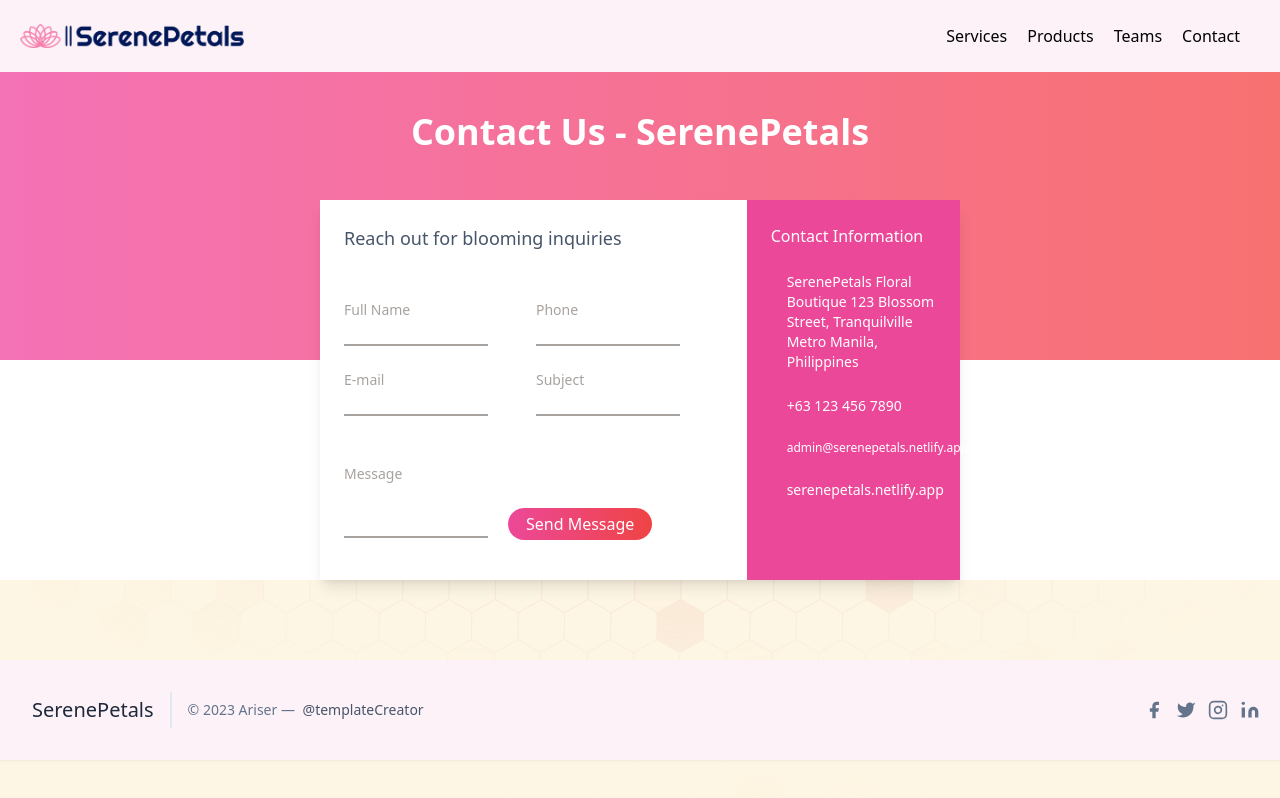
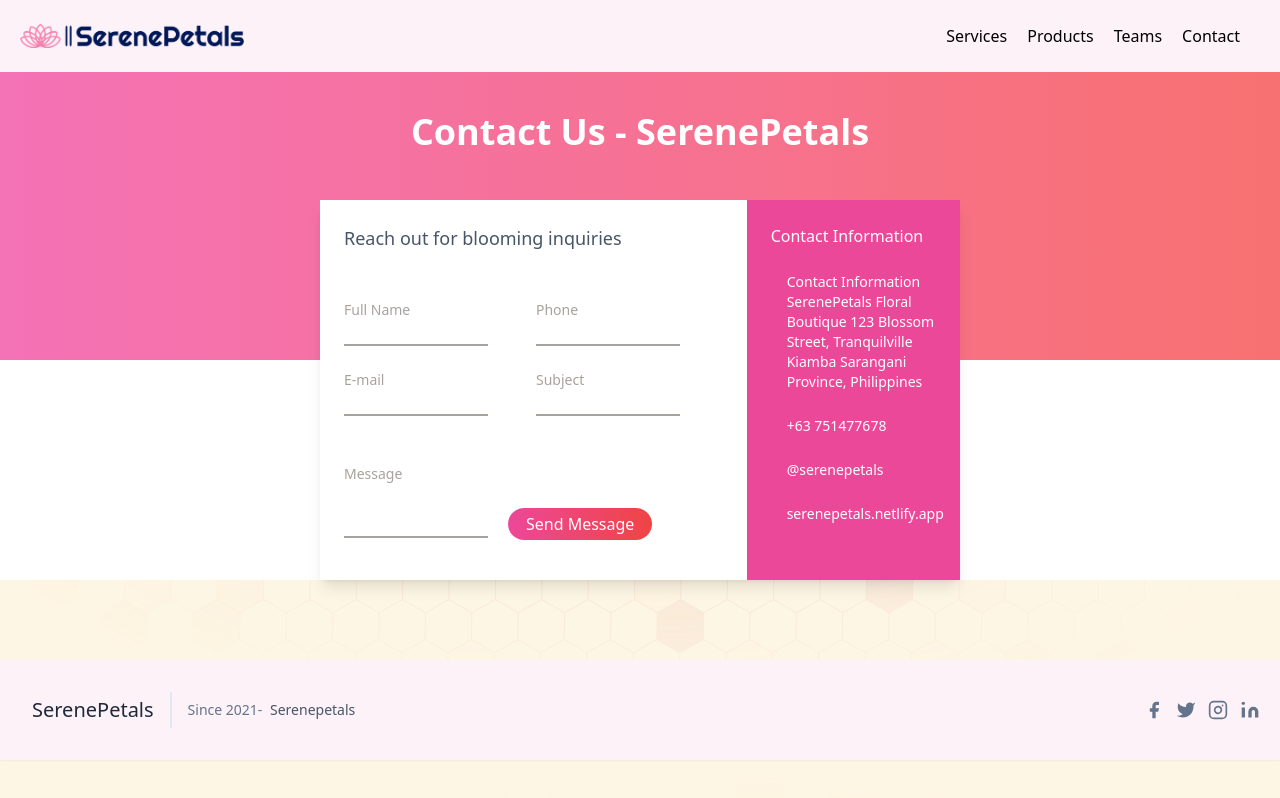
Before and after one commit to crisjerez12/serenepetals, a website: page contact.html in a window 1280 px wide. Drawn offline with Linux system fonts and the light colour scheme.

Commit message:
added real names

```diff
--- a/contact.html
+++ b/contact.html
@@ -109,21 +109,25 @@
             <div class="text-white m-6 text-sm flex">
               <ion-icon name="location-sharp" class="m-2"></ion-icon>
               <div>
-                SerenePetals Floral Boutique 123 Blossom Street, Tranquilville
-                Metro Manila, Philippines
+                Contact Information SerenePetals Floral Boutique 123 Blossom
+                Street, Tranquilville Kiamba Sarangani Province, Philippines
               </div>
             </div>
             <div class="text-white m-6 text-sm flex">
               <ion-icon name="call-outline" class="m-2"></ion-icon>
-              <div>+63 123 456 7890</div>
+              <div>+63 751477678</div>
             </div>
-            <div class="text-white m-6 text-xs flex">
+            <div class="text-white m-6 text-sm flex">
               <ion-icon name="mail-outline" class="m-2"></ion-icon>
-              <div>admin@serenepetals.netlify.app</div>
+              <div>@serenepetals</div>
             </div>
             <div class="text-white m-6 text-sm flex">
               <ion-icon name="globe-outline" class="m-2"></ion-icon>
-              <div><a href="https://serenepetals.netlify.app/">serenepetals.netlify.app</a></div>
+              <div>
+                <a href="https://serenepetals.netlify.app/"
+                  >serenepetals.netlify.app</a
+                >
+              </div>
             </div>
           </div>
         </div>
@@ -142,12 +146,12 @@
         <p
           class="text-sm text-slate-500 sm:ml-4 sm:pl-4 sm:border-l-2 sm:border-slate-200 sm:py-2 sm:mt-0 mt-4"
         >
-          © 2023 Ariser —
+          Since 2021-
           <a
             class="text-slate-600 ml-1"
             rel="noopener noreferrer"
             target="_blank"
-            >@templateCreator</a
+            >Serenepetals</a
           >
         </p>
         <span
```
Also changed, not shown: index.html (+5 -5 lines), products.html (+2 -2 lines), services.html (+2 -2 lines), teams.html (+7 -7 lines), css/style.css, img/person1.jpg, img/person2.jpg, img/person3.jpg, img/person4.jpg, img/person5.jpg, img/person6.jpg.
